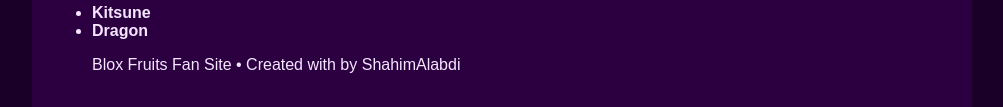
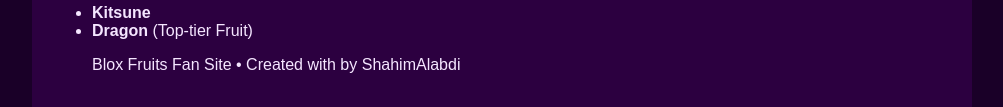
Before and after one commit to ShahimAlabdi/BloxFruitsINFO, a plain HTML site: page index.html in a window 1280 px wide. Shown: the part 2205-2312 px from the top of the page, without its empty margins (138-1141 px from the left). Drawn offline with Linux system fonts and the light colour scheme.

Commit message:
Update index.html

```diff
--- a/index.html
+++ b/index.html
@@ -168,7 +168,7 @@
         <li><strong>Tiger</strong></li>
         <li><strong>Yeti</strong></li>
         <li><strong>Kitsune</strong></li>
-        <li><strong>Dragon</strong></li>
+        <li><strong>Dragon</strong> (Top-tier Fruit) </li>
 <footer>
     <p>Blox Fruits Fan Site • Created with by ShahimAlabdi</p>
 </footer>
```
